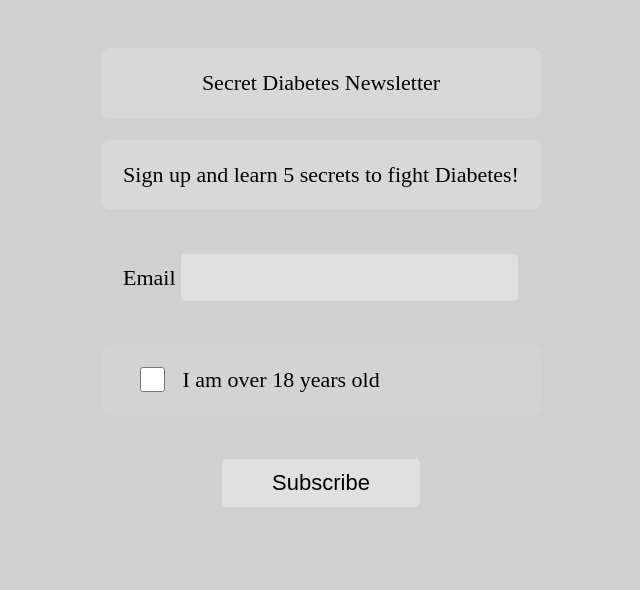
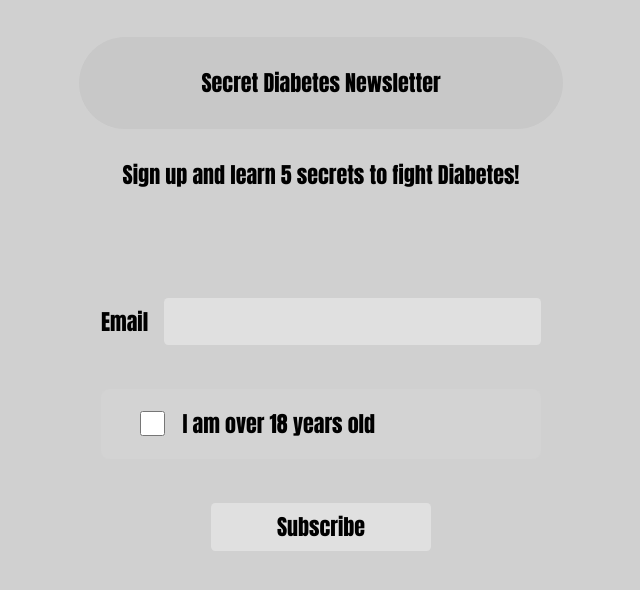
Before and after one commit to AdrianG-ITMD362-Team/lab3, a plain HTML site: page index.html in a window 1280 px wide. Shown: the whole page, without its empty margins (319-959 px from the left). Drawn offline with nearby package versions, Linux system fonts and the light colour scheme.

Commit message:
adjusted margins/paddings and color

```diff
--- a/css/screen.css
+++ b/css/screen.css
@@ -21,7 +21,7 @@ input,
 optgroup,
 select,
 textarea {
-  font-family: sans-serif; /* 1 */
+  font-family: 'Anton'; /* 1 */
   font-size: 100%; /* 1 */
   line-height: 1.15; /* 1 */
   margin: 0; /* 2 */
@@ -197,6 +197,7 @@ html {
   padding: 1.182em; /* 26px / ~ 120% */
   text-rendering: optimizeLegibility;
   background-color: #D0D0D0;
+  font-family: 'Anton', Impact, sans-serif;
 }
 
 label {
@@ -213,13 +214,13 @@ form {
 
 #input-email {
   border-radius: 0.4em;
-  margin: 1em 0 1em 0;
+  margin: 3em 0 1em 0;
   padding: 1em;
 }
 
 #input-age-verification {
   padding: 1em;
-  margin: 1em 0 1em 0;
+  margin: 1em 1em 1em 1em;
   background-color: #D3D3D3;
   border-radius: 0.4em;
 }
@@ -234,8 +235,9 @@ input {
   border-width: 0;
   border-radius: 0.2em;
   width: 100%;
-  padding: 0.5em 0 0.5em 0;
+  padding: 0.5em 0 0.5em 0.5em;
   background-color: #E0E0E0;
+
 }
 
 #input-submit {
@@ -248,16 +250,25 @@ input {
 }
 
 h1, p {
-  padding: 1em;
-  border-radius: 0.4em;
-  background-color: #D8D8D8;
   text-align: center;
-  margin: 1em 0 1em 0;
 }
+
+h1 {
+  background-color:	#C8C8C8;
+  border-radius: 5em;
+  padding: 1.5em;
+  margin: 0.5em 0 0.5em 0;
+}
+
+p {
+  border-radius: 2em;
+  padding: 1em 0.5em 1em 0.5em;
+}
+
 
 @media only screen and (min-width : 480px) {
   form {
-    width:20em;
+    width:22em;
   }
 
   #submit {
@@ -267,12 +278,14 @@ h1, p {
   }
 
   input {
-    width: 85%;
+    width: 83%;
   }
 
   label {
     display: inline-block;
+    padding-right: 0.5em;
   }
 }
 
+
 /* ===== STATE STYLES ======= */
--- a/index.html
+++ b/index.html
@@ -5,6 +5,9 @@
   <meta charset="utf-8" />
   <meta name="viewport" />
   <link rel="stylesheet" media="screen" href="css/screen.css" />
+  <link rel="preconnect" href="https://fonts.googleapis.com">
+  <link rel="preconnect" href="https://fonts.gstatic.com" crossorigin>
+  <link href="https://fonts.googleapis.com/css2?family=Anton&display=swap" rel="stylesheet">
 </head>
 <body>
 <main id="content">
```
